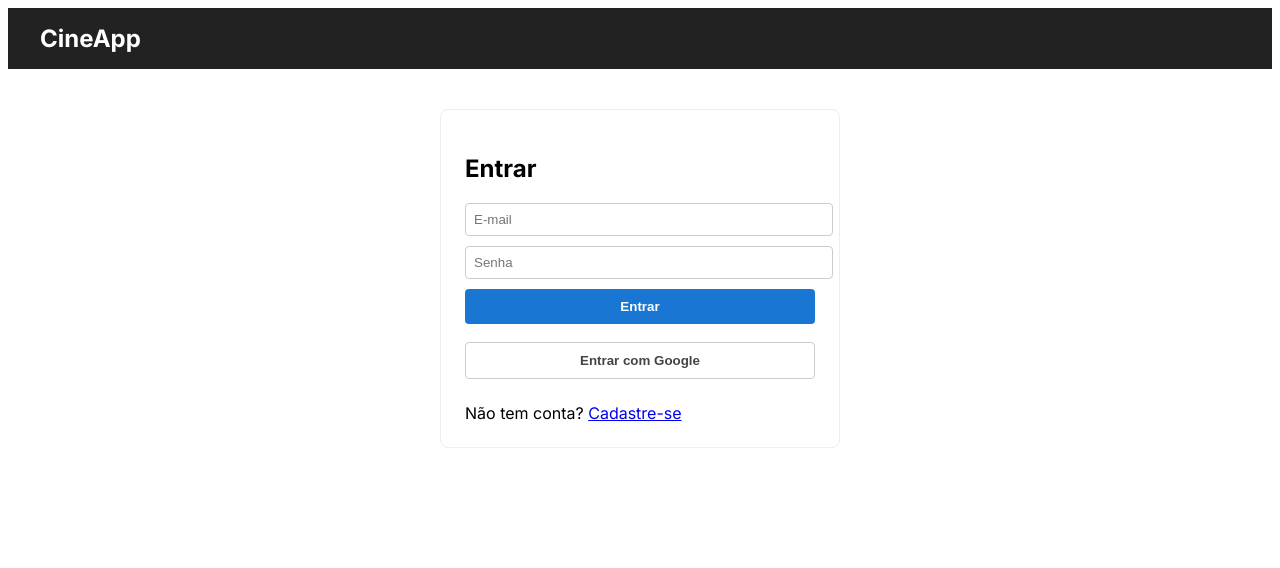
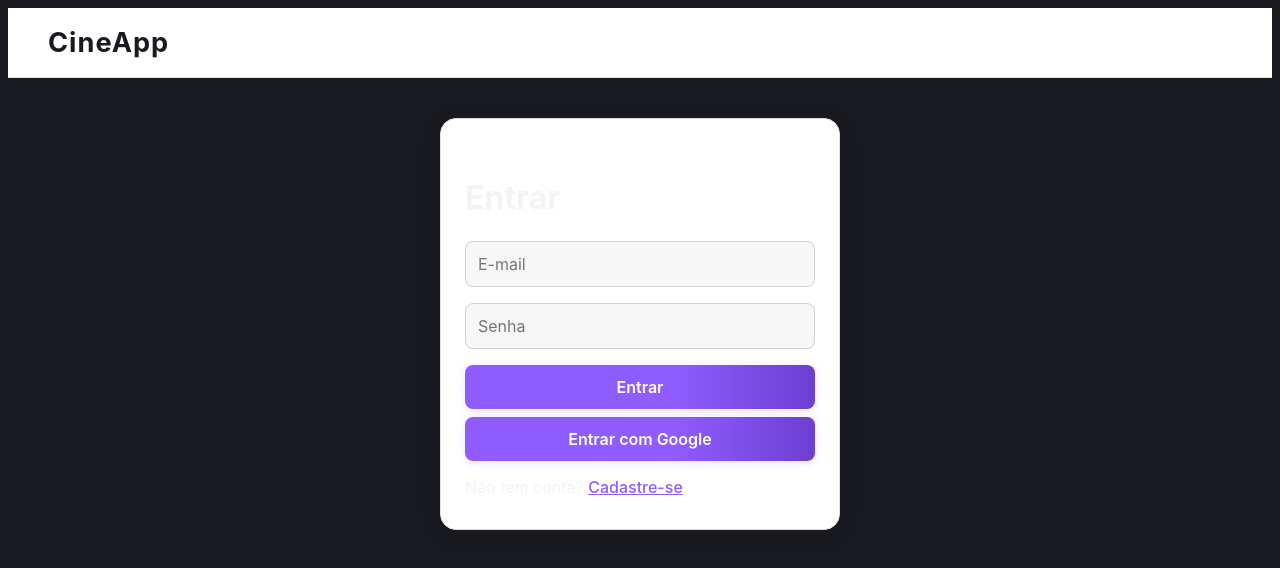
Before and after one commit to GiltMonster/CineApp, a React (Create React App) app: page /login in a window 1280 px wide. Shown: the top 568 px of the page. Built offline with nearby package versions, Linux system fonts and the light colour scheme; no server answers.

Commit message:
Feat ✨: Adiciona temas escuro e claro com variáveis CSS e estilização aprimorada para componentes de login, detalhes e home

```diff
--- a/src/index.css
+++ b/src/index.css
@@ -1,5 +1,164 @@
+/* Tema padrão: dark */
+body {
+  background: #181a20;
+  color: #f3f3f3;
+  font-family: 'Inter', Arial, Helvetica, sans-serif;
+  transition: background 0.3s, color 0.3s;
+}
+
+input, button, textarea, select {
+  font-family: inherit;
+}
+
+/* Tema claro via prefers-color-scheme */
+@media (prefers-color-scheme: light) {
+  body {
+    background: #f7f7f7;
+    color: #181a20;
+  }
+}
+
+/* Ajustes para containers principais */
+.home-container, .details-container, .login-container {
+  background: #23262f;
+  border-radius: 16px;
+  box-shadow: 0 4px 24px 0 #0002;
+  padding: 32px 24px;
+}
+@media (prefers-color-scheme: light) {
+  .home-container, .details-container, .login-container {
+    background: #fff;
+    box-shadow: 0 4px 24px 0 #0001;
+  }
+}
+
+/* Ajustes para títulos */
+.home-title, .details-title, .login-container h2 {
+  font-size: 2rem;
+  font-weight: 700;
+  margin-bottom: 24px;
+}
+
+/* Inputs e botões modernos */
+.login-input {
+  background: #23262f;
+  color: #f3f3f3;
+  border: 1.5px solid #353945;
+  border-radius: 8px;
+  padding: 12px;
+  margin-bottom: 16px;
+  font-size: 1rem;
+  transition: border 0.2s, background 0.2s;
+}
+.login-input:focus {
+  border-color: var(--secondary-purple);
+  background: #232b3a;
+  outline: none;
+}
+@media (prefers-color-scheme: light) {
+  .login-input {
+    background: #f7f7f7;
+    color: #181a20;
+    border: 1.5px solid #d3d3d3;
+  }
+  .login-input:focus {
+    background: #fff;
+  }
+}
+
+.login-btn {
+  background: linear-gradient(90deg, var(--secondary-purple) 60%, var(--secondary-purple-dark) 100%);
+  color: #fff;
+  border: none;
+  border-radius: 8px;
+  padding: 12px 0;
+  font-weight: 600;
+  font-size: 1rem;
+  cursor: pointer;
+  margin-bottom: 8px;
+  transition: background 0.2s, box-shadow 0.2s;
+  box-shadow: 0 2px 8px 0 #8f5cff30;
+}
+.login-btn:disabled {
+  opacity: 0.7;
+  cursor: not-allowed;
+}
+.login-btn:hover:not(:disabled) {
+  background: linear-gradient(90deg, var(--secondary-purple-dark) 60%, var(--secondary-purple) 100%);
+}
+
+/* Cards de filmes */
+.home-movie-card {
+  background: #23262f;
+  border-radius: 12px;
+  box-shadow: 0 2px 12px 0 #0002;
+  padding: 16px 8px 12px 8px;
+  transition: transform 0.15s, box-shadow 0.15s;
+}
+.home-movie-card:hover {
+  transform: translateY(-4px) scale(1.03);
+  box-shadow: 0 6px 24px 0 #8f5cff80;
+}
+@media (prefers-color-scheme: light) {
+  .home-movie-card {
+    background: #fff;
+    box-shadow: 0 2px 12px 0 #0001;
+  }
+}
+
+.home-movie-title {
+  font-size: 1.1rem;
+  font-weight: 600;
+}
+.home-movie-year {
+  color: #aaa;
+  font-size: 0.95rem;
+}
+@media (prefers-color-scheme: light) {
+  .home-movie-year {
+    color: #666;
+  }
+}
+
+/* Header moderno */
+.header-container {
+  width: 100%;
+  background: #181a20;
+  color: #fff;
+  display: flex;
+  align-items: center;
+  justify-content: space-between;
+  padding: 18px 40px;
+  box-sizing: border-box;
+  border-bottom: 1.5px solid #23262f;
+  margin-bottom: 32px;
+}
+.header-title {
+  font-size: 1.7rem;
+  font-weight: bold;
+  cursor: pointer;
+  letter-spacing: 1px;
+}
+
+@media (prefers-color-scheme: light) {
+  .header-container {
+    background: #fff;
+    color: #181a20;
+    border-bottom: 1.5px solid #e0e0e0;
+  }
+}
 @import url('https://fonts.googleapis.com/css2?family=Inter:wght@400;600;700&display=swap');
 
+:root {
+  --primary-blue: #1976d2;
+  --secondary-purple: #8f5cff;
+  --secondary-purple-dark: #6c3fd1;
+  --danger: #d32f2f;
+}
+
 body {
+  background: #181a20;
+  color: #f3f3f3;
   font-family: 'Inter', Arial, Helvetica, sans-serif;
+  transition: background 0.3s, color 0.3s;
 }
--- a/src/styles/Home/index.css
+++ b/src/styles/Home/index.css
@@ -2,14 +2,61 @@
 .home-container {
   max-width: 1100px;
   margin: 40px auto;
+  background: var(--background-secondary, #23262f);
+  border-radius: 16px;
+  box-shadow: 0 4px 24px 0 #0002;
+  padding: 32px 24px;
 }
 .home-title {
   margin-bottom: 24px;
+  color: var(--text, #f3f3f3);
 }
 .home-search-form {
   display: flex;
-  gap: 8px;
-  margin-bottom: 24px;
+  gap: 12px;
+  margin-bottom: 32px;
+  background: var(--background-search, #23232b);
+  border-radius: 12px;
+  padding: 16px 20px;
+  box-shadow: 0 2px 12px 0 rgba(0,0,0,0.08);
+  align-items: center;
+}
+
+.home-search-form input[type="text"] {
+  flex: 1;
+  padding: 14px 18px;
+  border: none;
+  border-radius: 8px;
+  background: var(--background, #181820);
+  color: var(--text, #fff);
+  font-size: 1rem;
+  outline: none;
+  transition: box-shadow 0.2s, background 0.2s, color 0.2s;
+  box-shadow: 0 1px 4px 0 rgba(0,0,0,0.06);
+}
+.home-search-form input[type="text"]::placeholder {
+  color: var(--placeholder, #aaa);
+  opacity: 1;
+}
+
+.home-search-form .login-btn {
+  min-width: 120px;
+  padding: 14px 0;
+  border-radius: 8px;
+  font-size: 1rem;
+  font-weight: 600;
+  margin-left: 0;
+  transition: transform 0.15s, box-shadow 0.15s, background 0.2s;
+  box-shadow: 0 1px 4px 0 rgba(80, 0, 120, 0.10);
+  background: linear-gradient(90deg, var(--secondary-purple) 60%, var(--secondary-purple-dark) 100%);
+  color: #fff;
+}
+.home-search-form .login-btn:active {
+  transform: scale(0.97);
+}
+.home-search-form .login-btn[disabled] {
+  opacity: 0.6;
+  cursor: not-allowed;
 }
 .home-movies-list {
   display: flex;
@@ -19,6 +66,15 @@
 .home-movie-card {
   width: 180px;
   text-align: center;
+  background: var(--background-secondary, #23262f);
+  border-radius: 12px;
+  box-shadow: 0 2px 12px 0 #0002;
+  padding: 16px 8px 12px 8px;
+  transition: transform 0.15s, box-shadow 0.15s;
+}
+.home-movie-card:hover {
+  transform: translateY(-4px) scale(1.03);
+  box-shadow: 0 6px 24px 0 #8f5cff80;
 }
 .home-movie-poster {
   width: 100%;
@@ -28,10 +84,11 @@
 .home-movie-title {
   font-weight: bold;
   margin-bottom: 4px;
+  color: var(--text, #f3f3f3);
 }
 .home-movie-year {
   font-size: 14px;
-  color: #888;
+  color: var(--muted, #888);
 }
 .home-loading,
 .home-error {
@@ -39,5 +96,34 @@
   margin-top: 40px;
 }
 .home-error {
-  color: red;
+  color: var(--danger, red);
 }
+
+/* Tema claro: sobrescreve variáveis para o modo claro */
+@media (prefers-color-scheme: light) {
+  :root {
+    --background: #f7f7f7;
+    --background-secondary: #fff;
+    --background-search: #ececec;
+    --text: #181a20;
+    --muted: #666;
+    --placeholder: #888;
+  }
+  .home-container {
+    background: var(--background-secondary, #fff);
+    box-shadow: 0 4px 24px 0 #0001;
+  }
+  .home-search-form {
+    background: var(--background-search, #ececec);
+  }
+  .home-movie-card {
+    background: var(--background-secondary, #fff);
+    box-shadow: 0 2px 12px 0 #0001;
+  }
+  .home-movie-title {
+    color: var(--text, #181a20);
+  }
+  .home-movie-year {
+    color: var(--muted, #666);
+  }
+}
--- a/src/styles/Login/index.css
+++ b/src/styles/Login/index.css
@@ -1,43 +1,97 @@
 .login-container {
+  background: #23262f;
+  border-radius: 16px;
+  box-shadow: 0 4px 24px 0 #0002;
+  padding: 32px 24px;
   max-width: 350px;
   margin: 40px auto;
-  padding: 24px;
-  border: 1px solid #eee;
+  border: 1px solid #fff2;
+}
+
+.login-container form {
+  display: flex;
+  flex-direction: column;
+  gap: 0;
+}
+@media (prefers-color-scheme: light) {
+  .login-container {
+    background: #fff;
+    box-shadow: 0 4px 24px 0 #0001;
+    border: 1px solid #e0e0e0;
+  }
+}
+
+.login-container h2 {
+  font-size: 2rem;
+  font-weight: 700;
+  margin-bottom: 24px;
+}
+
+.login-input {
+  background: #23262f;
+  color: #f3f3f3;
+  border: 1.5px solid #353945;
   border-radius: 8px;
-  background: #fff;
+  padding: 12px;
+  margin-bottom: 16px;
+  font-size: 1rem;
+  transition: border 0.2s, background 0.2s;
 }
-.login-input {
-  width: 100%;
-  margin-bottom: 10px;
-  padding: 8px;
-  border: 1px solid #ccc;
-  border-radius: 4px;
+.login-input:focus {
+  border-color: var(--secondary-purple);
+  background: #232b3a;
+  outline: none;
 }
+@media (prefers-color-scheme: light) {
+  .login-input {
+    background: #f7f7f7;
+    color: #181a20;
+    border: 1.5px solid #d3d3d3;
+  }
+  .login-input:focus {
+    background: #fff;
+    border-color: var(--secondary-purple);
+  }
+}
+
 .login-btn {
-  width: 100%;
-  padding: 10px;
-  background: #1976d2;
+  background: linear-gradient(90deg, var(--secondary-purple) 60%, var(--secondary-purple-dark) 100%);
   color: #fff;
   border: none;
-  border-radius: 4px;
-  font-weight: bold;
+  border-radius: 8px;
+  padding: 12px 0;
+  font-weight: 600;
+  font-size: 1rem;
   cursor: pointer;
   margin-bottom: 8px;
+  transition: background 0.3s cubic-bezier(.4,0,.2,1) 0.08s, box-shadow 0.3s cubic-bezier(.4,0,.2,1) 0.08s, transform 0.3s cubic-bezier(.4,0,.2,1) 0.08s;
+  box-shadow: 0 2px 8px 0 #8f5cff30;
+  width: 100%;
+  display: block;
 }
 .login-btn:disabled {
   opacity: 0.7;
   cursor: not-allowed;
 }
-.login-btn-google {
-  background: #fff;
-  color: #444;
-  border: 1px solid #ccc;
-  margin-top: 10px;
+.login-btn:hover:not(:disabled),
+.login-btn:focus-visible:not(:disabled) {
+  background: linear-gradient(90deg, var(--secondary-purple-dark) 60%, var(--secondary-purple) 100%);
+  box-shadow: 0 4px 18px 0 #8f5cff60;
+  transform: scale(1.045);
 }
+
 .login-error {
-  color: red;
+  color: #ff4d4f;
   margin-top: 10px;
 }
 .login-register-link {
   margin-top: 16px;
 }
+.login-register-link a {
+  color: var(--secondary-purple);
+  text-decoration: underline;
+  font-weight: 500;
+}
+.login-register-link a:hover {
+  color: var(--secondary-purple-dark);
+}
--- a/src/styles/MovieDetails/index.css
+++ b/src/styles/MovieDetails/index.css
@@ -1,6 +1,10 @@
 .details-container {
   max-width: 1100px;
   margin: 40px auto;
+  background: var(--background-secondary, #23262f);
+  border-radius: 16px;
+  box-shadow: 0 4px 24px 0 #0002;
+  padding: 32px 24px;
 }
 .details-back-btn {
   width: 120px;
@@ -20,10 +24,32 @@
 .details-info {
   flex: 1;
   min-width: 250px;
+  color: var(--text, #f3f3f3);
 }
 .details-title {
   margin-bottom: 16px;
+  color: var(--text, #f3f3f3);
+  font-size: 2rem;
+  font-weight: 700;
 }
 .details-synopsis {
   margin: 16px 0;
+  color: var(--text, #f3f3f3);
+  font-size: 1.08rem;
+  line-height: 1.6;
 }
+
+.details-info b {
+  color: var(--text, #f3f3f3);
+  font-weight: 600;
+}
+
+@media (prefers-color-scheme: light) {
+  .details-container {
+    background: var(--background-secondary, #fff);
+    box-shadow: 0 4px 24px 0 #0001;
+  }
+  .details-title, .details-info, .details-synopsis, .details-info b {
+    color: var(--text, #181a20);
+  }
+}
```
